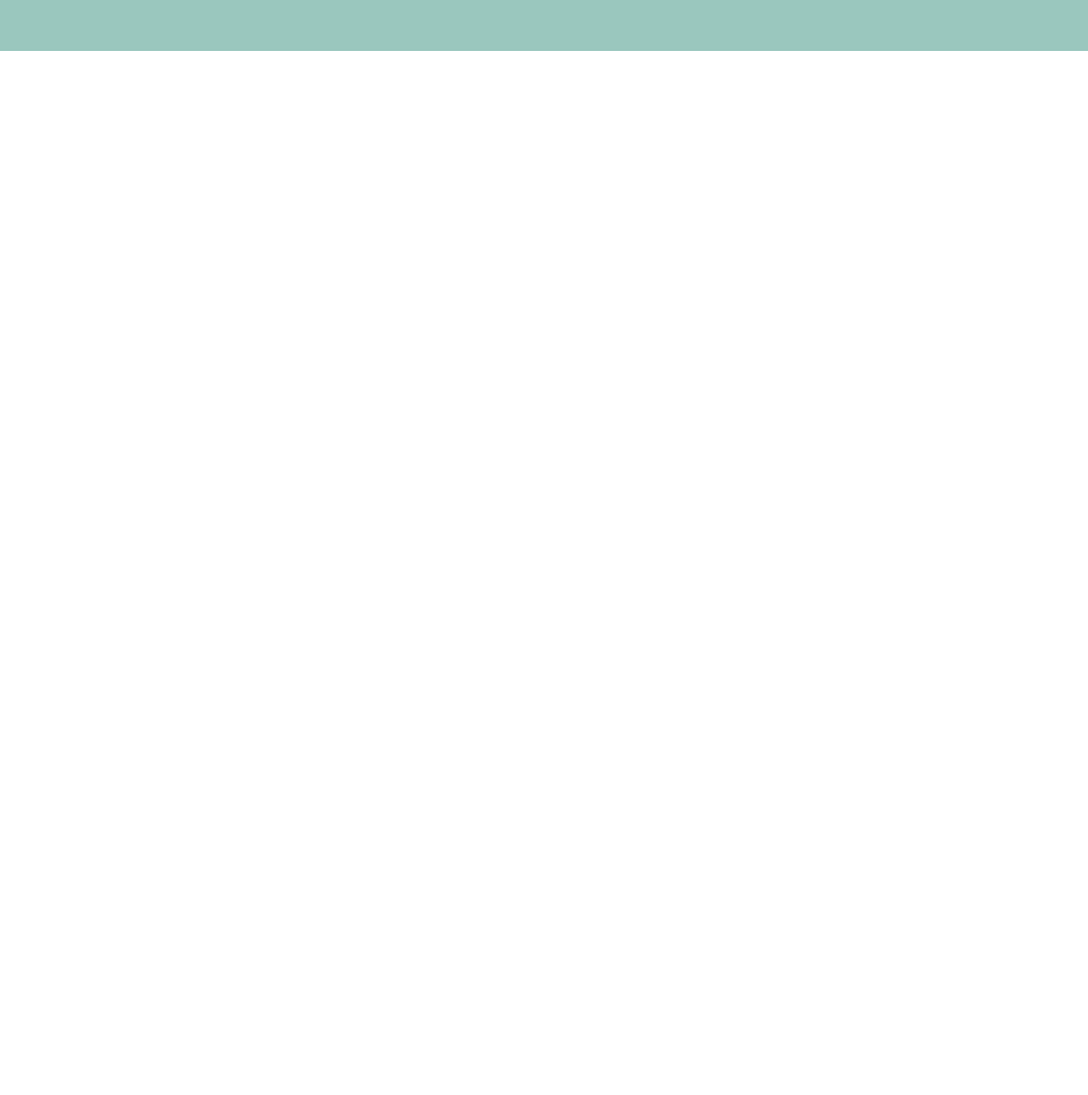
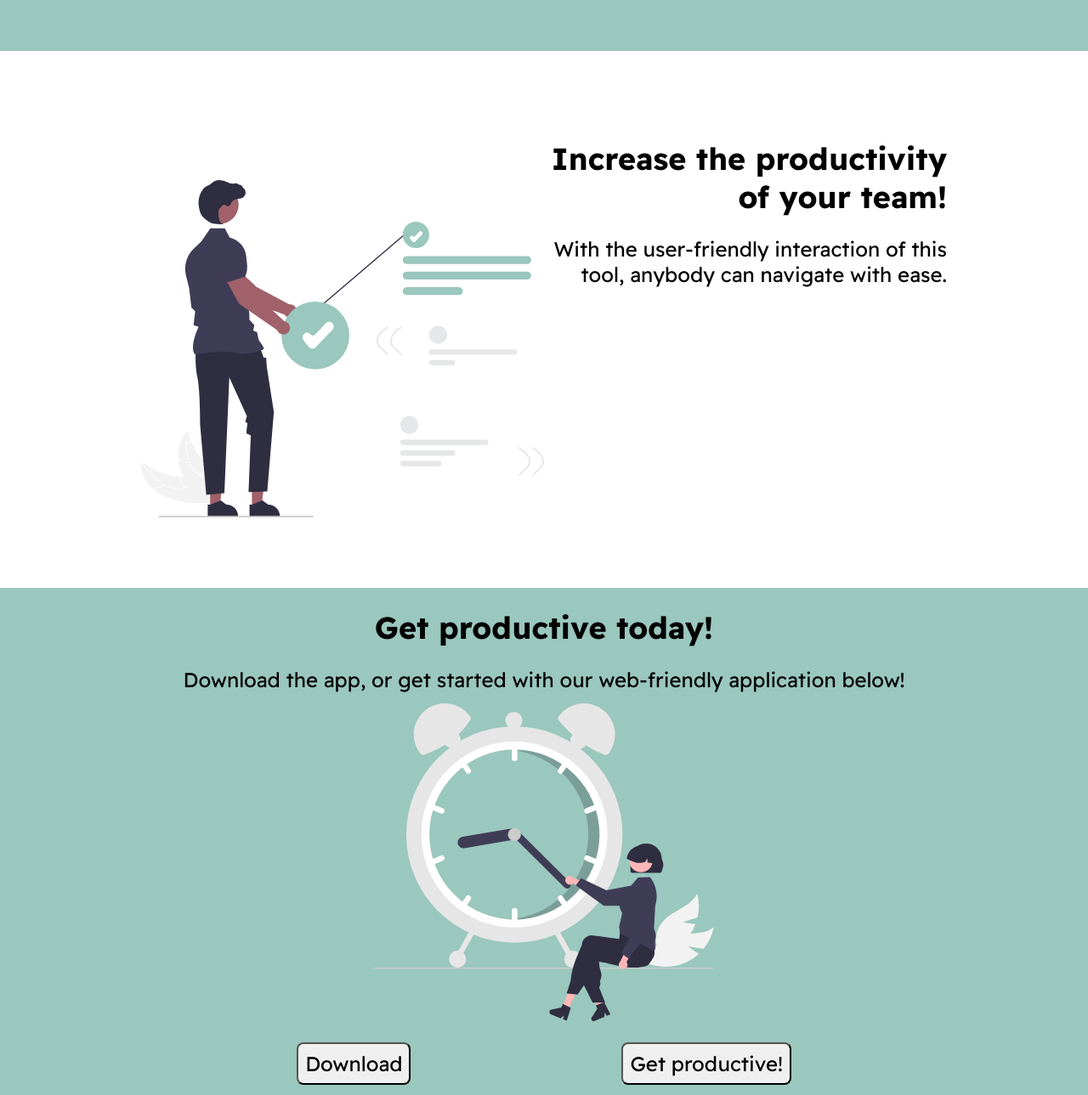
Before and after one commit to kristofermendoza/whiteboard-landing-page, a plain HTML site: page index.html in a window 1280 px wide. Shown: the part 476-1765 px from the top of the page at 85% size. Before the commit the page ends 800 px from the top, so only its background shows below. Drawn offline with Linux system fonts and the light colour scheme.

Commit message:
added new sections to the landing page

```diff
--- a/index.html
+++ b/index.html
@@ -30,13 +30,35 @@
             <div class="header__container">
                 <div class="header__desc">
                     <h1>The greatest tool for organization and productivity.</h1>
-                    <h3>Get ahead with <span class="white">Whiteboard</span></h3>
+                    <h3 class="mini__heading">Get ahead with <span class="white">Whiteboard</span></h3>
                 </div>
                 <figure class="header__img--wrapper">
                     <img src="/whiteboard-landing-page/images/undraw_prioritise_re_r5xu.svg">
                 </figure>
             </div>
         </header>
+        <div class="container">
+            <div class="row__column">
+                <img class="row__img--1" src="./images/undraw_next_tasks_re_5eyy.svg" alt="">
+            </div>
+            <div class="row__column">
+                <h3 class="row__heading">Increase the productivity of your team!</h3>
+                <p class="row__para">With the user-friendly interaction of this tool, anybody can navigate with ease.</p>
+            </div>
+        </div>
+        <div class="container__odd">
+            <div class="row">
+                <h2 class="row__heading">Get productive today!</h1>
+                <p class="row__para">Download the app, or get started with our web-friendly application below!</p>
+                <img class="img3" src="./images/undraw_time_management_re_tk5w.svg" alt="">
+                <div class="btn__container">
+                    <div class="btn__row">
+                        <button class="btn">Download</button>
+                        <button class="btn">Get productive!</button>
+                    </div>
+                </div>
+            </div>
+        </div>
     </section>
 </body>
 </html>
--- a/styles.css
+++ b/styles.css
@@ -12,12 +12,17 @@
     font-family: 'Readex Pro', serif;
 }
 
+#landing {
+    background-color: white;
+}
+
 nav {
     background-color: white;
 }
 
 img {
     width: 100%;
+    object-fit: contain;
 }
 
 a {
@@ -104,3 +109,86 @@ h1 {
     text-align: center;
     margin-bottom: 32px ;
 }
+
+.mini__heading {
+    font-size: 24px;
+}
+
+.container{
+    width: 100%;
+    max-width: 980px;
+    height: 632px;
+    margin: 0 auto;
+    display: flex;
+    flex-direction: row;
+    padding: 80px 16px;
+}
+.row__column{
+    display: flex;
+    flex-direction: column;
+    width: 100%;
+    max-width: 980px;
+    height: 100%;
+}
+
+
+.row__heading {
+    margin-bottom: 24px;
+    text-align: right;
+    font-size: 36px;
+    margin-top: 24px;
+}
+
+.row__para {
+    text-align: right;
+    font-size: 24px;
+}
+
+.row__img--1{
+    transform: translateY(72px);
+}
+
+.container__odd {
+    width: 100%;
+    max-height: 632px;
+    display: flex;
+    margin: 0 auto;
+}
+
+.row {
+    display: flex;
+    flex-direction: column;
+    align-items: center;
+    width: 100vw;
+    background-color: #9ac7be;
+}
+
+.btn__container {
+    width: 100%;
+    display: flex;
+}
+
+.btn__row {
+    width: 100%;
+    display: flex;
+    justify-content: center;
+}
+
+.btn {
+    margin: 12px 124px;
+    font-size: 24px;
+    border-radius: 8px;
+    padding: 8px;
+}
+
+.img3 {
+    height: 400px;
+    width: 400px;
+}
+
+.text__odd {
+    display: flex;
+    flex-direction: column;
+    align-items: center;
+    margin-bottom: 12px;
+}
```
